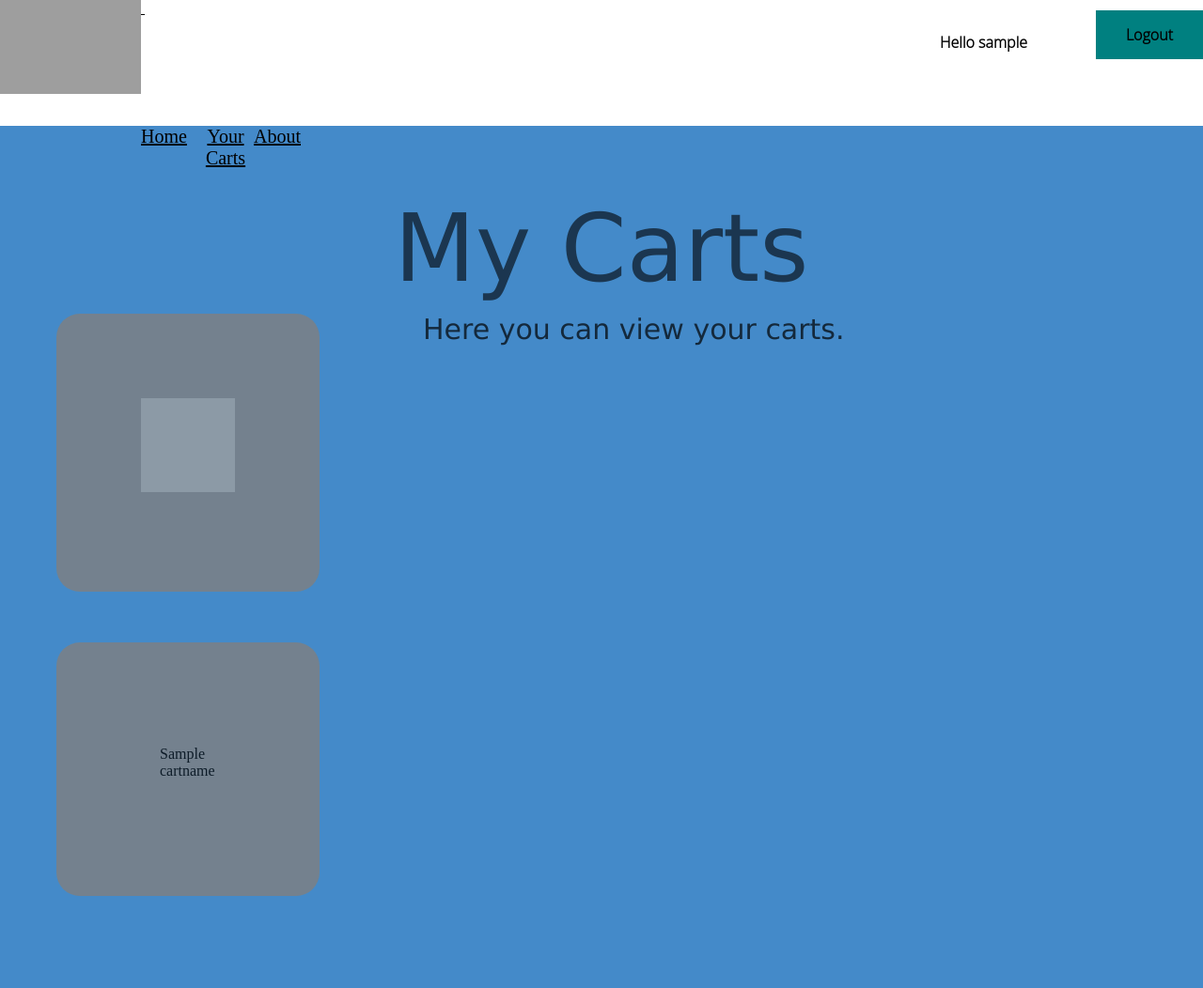
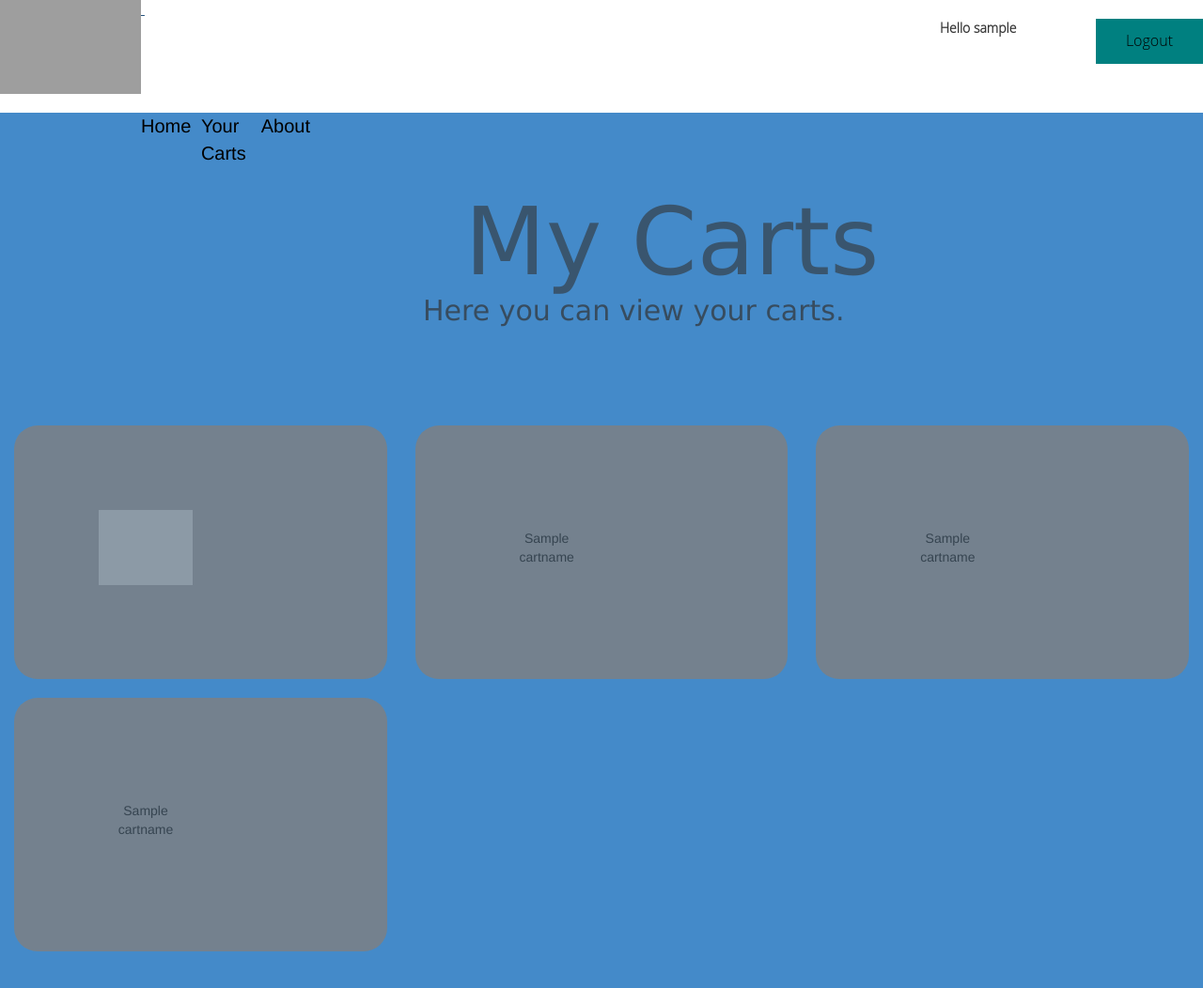
Before and after one commit to Kevin-Taha/UniKart, a Python web app: template unicart/templates/userPage.html in a window 1280 px wide. Shown: the top 1052 px of the page at 94% size. Run offline with Jinja, Linux system fonts and the light colour scheme; the template is opened without the code that fills it: most values are stand-ins (such as "Sample title", 1, 10 or a date in 2020); some libraries are stand-ins or nearby versions; grey boxes are pictures that could not be loaded.

Commit message:
userPage

```diff
--- a/unicart/main.py
+++ b/unicart/main.py
@@ -67,6 +67,8 @@ class UserPageHandler(webapp2.RequestHandler):
             render_dict = {}
             render_data["cartname"] = firstCartName
             self.response.write(my_template.render(render_data))
+
+
 class ListHandler(webapp2.RequestHandler):
     def get(self):
         user = users.get_current_user()
--- a/unicart/static_files/userPage.css
+++ b/unicart/static_files/userPage.css
@@ -40,9 +40,8 @@
 #emptylist {
   background-color: grey;
   padding: 90px;
-  position: absolute;
-  left: 60px;
-  top: 200px;
+
+
   border-radius: 25px;
 
 
@@ -52,6 +51,7 @@
 
   display: table-cell;
   vertical-align:top;
+  text-align: center;
   width: 60px;
   height: 50px;
 }
@@ -60,9 +60,8 @@
 #fulllist {
   background-color: grey;
   padding: 110px;
-  position: absolute;
-  left: 60px;
-  top: 550px;
+
+
 
   border-radius: 25px;
 
@@ -94,19 +93,4 @@
   left: 50px;
   float: left;
 
-<<<<<<< HEAD
-=======
 }
-
-li {
-    display: inline-flex;
-    width: 60px;
-    float: left;
-    text-align: center;
-    font-size: 20px;
-}
-
-a {
-  color: black;
->>>>>>> 68ecbc8d14200bf5300e62ebd4f8b44a65e2aa82
-}
--- a/unicart/static_files/view.css
+++ b/unicart/static_files/view.css
@@ -9,8 +9,3 @@
   top: 10px;
   Right: 30px;
 }
-#itemsub {
-  position: relative;
-  top: 20px;
-
-}
--- a/unicart/templates/userPage.html
+++ b/unicart/templates/userPage.html
@@ -1,6 +1,10 @@
 <html>
   <head>
     <title> UniCart </title>
+    <meta charset="utf-8">
+    <meta name="viewport" content="width=device-width, initial-scale=1">
+    <link rel="stylesheet" href="https://maxcdn.bootstrapcdn.com/bootstrap/3.3.7/css/bootstrap.min.css">
+    <script src="https://maxcdn.bootstrapcdn.com/bootstrap/3.3.7/js/bootstrap.min.js"></script>
     <script src="https://ajax.googleapis.com/ajax/libs/jquery/3.2.1/jquery.min.js"></script>
     <script src = "/resources/mainPage.js"> </script>
     <script src = "/resources/userPage.js"> </script>
@@ -20,22 +24,50 @@
         <li><a href="userPage">Your Carts</a></li>
         <li><a href="about">About</a></li>
       </ul>
-    </br>
-  </br>
-</br>
-</br>
-      <p id ="cartText"> My Carts </p>
+
+
+      <p id ="cartText"> My Carts </p> <br>  </br>  </br>
       <p id = "cartFunction"> Here you can view your carts. </p>
 
+
+      <div class="container-fluid">
+
+        <div class="row">
+          <div class="col-sm-4" >
             <a href = "lists">
           <div class = "fade" id = "emptylist">
- <img src="/resources/plus.png" width="100" height="100"> </p>
+           <img src="/resources/plus.png" width="100" height="80"> </p>
           </div>
           </a>
           <br>
+        </div>
+
+<div class="col-sm-4">
   <div class = "fade" id = "fulllist">
 <p id = "textlist"> {{cartname}} </p>
 </div>
+<br>
+</div>
+
+
+<div class="col-sm-4">
+  <div class = "fade" id = "fulllist">
+<p id = "textlist"> {{cartname}} </p>
+</div>
+<br>
+</div>
+
+
+<div class="col-sm-4">
+  <div class = "fade" id = "fulllist">
+<p id = "textlist"> {{cartname}} </p>
+</div>
+<br>
+</div>
+
+        </div>
+      </div>
+
 
 
   </body>
```
Also changed, not shown: 2 other files. Lines whose indentation alone changed are shown as unchanged.
